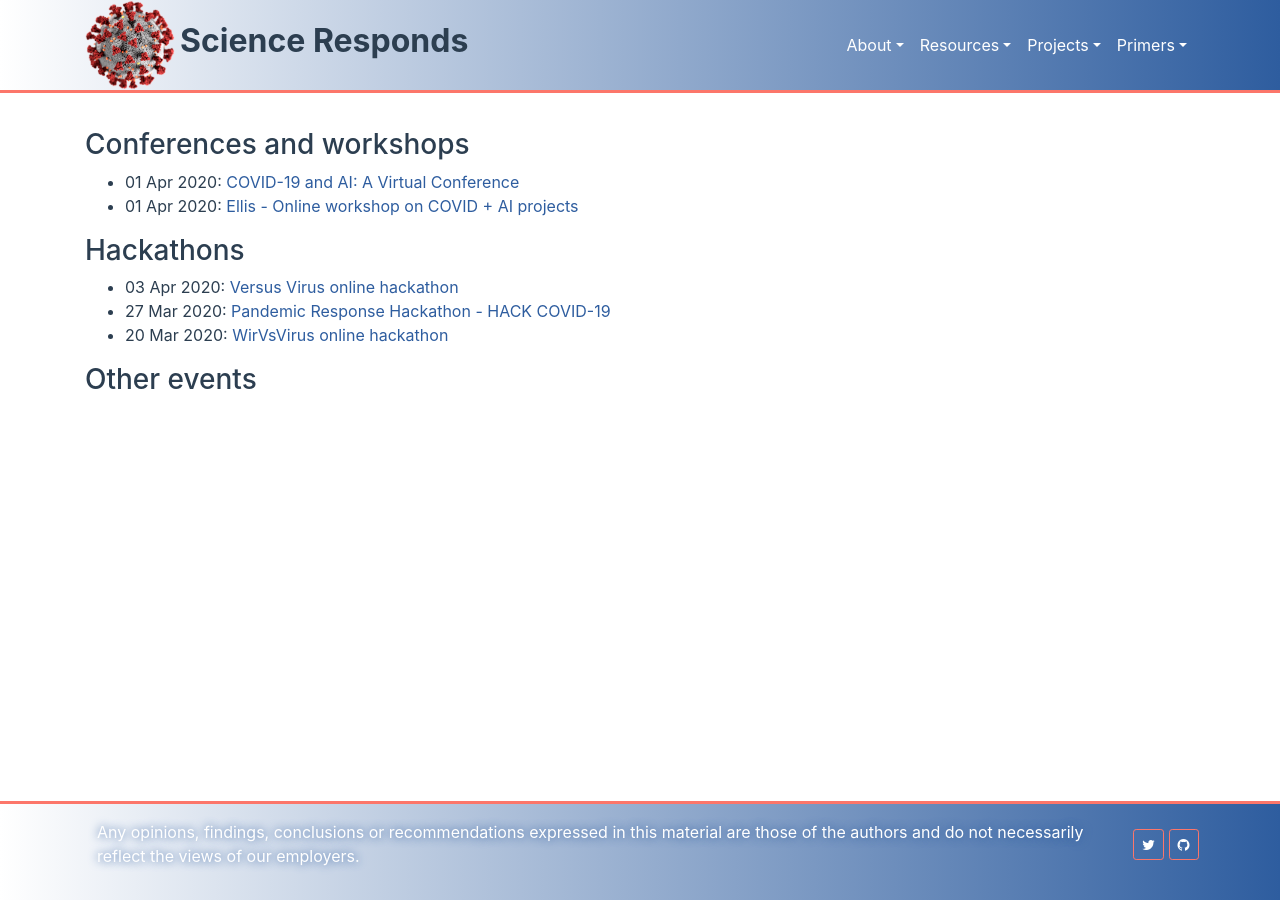
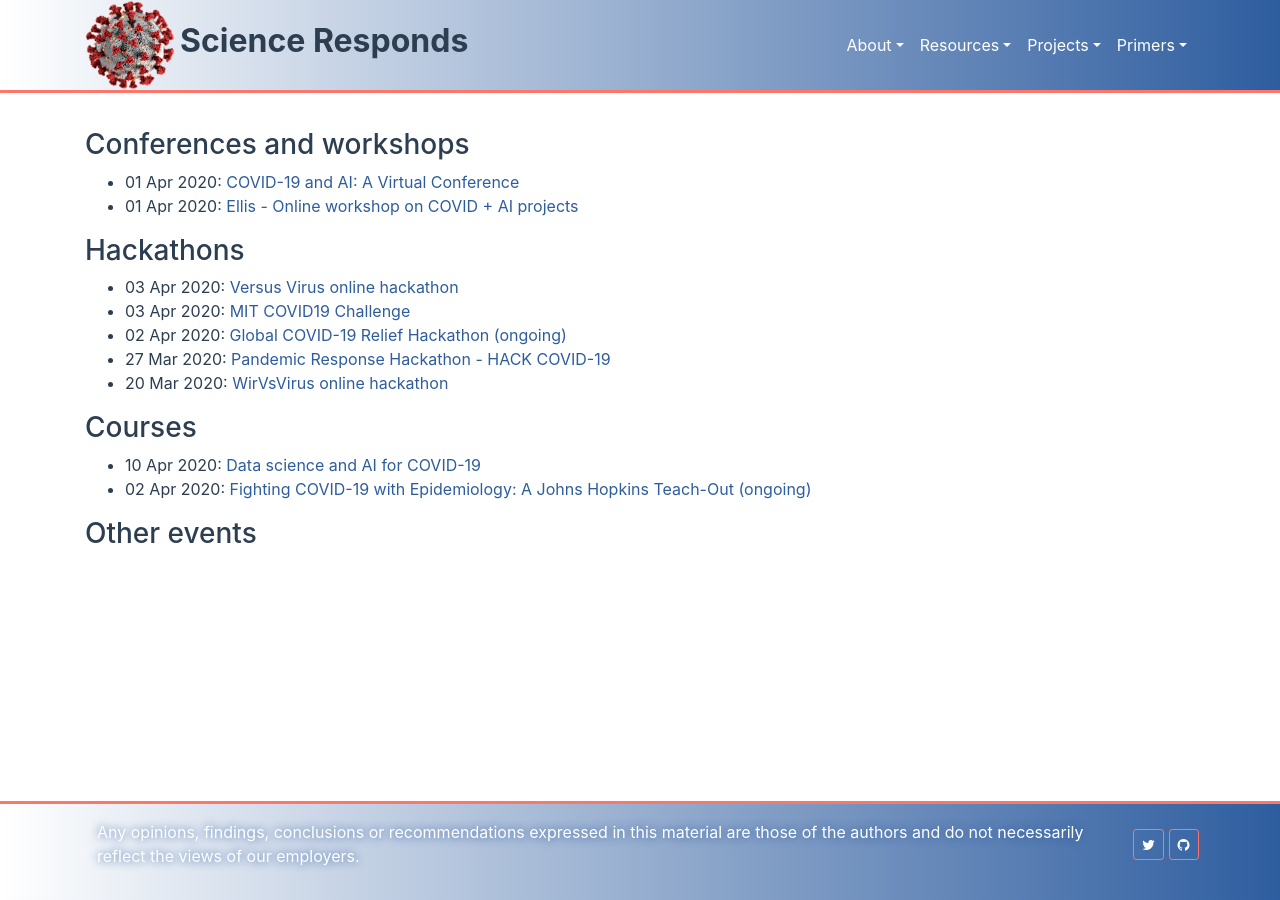
Before and after one commit to science-responds/science-responds.github.io-source, a Jekyll site: the page built from pages/resources/events.md, in a window 1280 px wide. Built offline with Jekyll 4.4.1, drawn with Linux system fonts in a browser that asks for light colours.

Commit message:
Adding some courses and hackathons (#25)
* fixing spelling error in community project

* adding papers and articles

* fixing error in yan.yml

* fixing error in ball.yml

* added datasets

* fixing small errors in dataset list

* adding courses and hackathons

* fixing error in jhu teach out

* fixing error with courses

* fixing error in events page

* fixing date errors

* fixing final date issue

* Update _data/events/jhu_teachout.yml

Co-Authored-By: Henry Schreiner <HenrySchreinerIII@gmail.com>

* fixing courses error

Co-authored-by: Savannah Thais <sthais@Savannahs-MacBook-Pro.local>
Co-authored-by: Henry Schreiner <HenrySchreinerIII@gmail.com>

```diff
--- /dev/null
+++ b/_data/events/global_relief_hack.yml
@@ -0,0 +1,4 @@
+type: hackathon
+link: https://hackathon.gogcrc.org/
+date: 2020-04-02
+title: Global COVID-19 Relief Hackathon (ongoing)
--- /dev/null
+++ b/_data/events/jhu_teachout.yml
@@ -0,0 +1,4 @@
+type: course
+link: https://www.coursera.org/learn/covid19-epidemiology
+date: 2020-04-02
+title: "Fighting COVID-19 with Epidemiology: A Johns Hopkins Teach-Out (ongoing)"
--- /dev/null
+++ b/_data/events/mit_covid_challenge.yml
@@ -0,0 +1,4 @@
+type: hackathon
+link: https://covid19challenge.mit.edu/
+date: 2020-04-03
+title: MIT COVID19 Challenge
--- /dev/null
+++ b/_data/events/stanford_course.yml
@@ -0,0 +1,4 @@
+type: course
+link: https://sites.google.com/view/data-science-covid-19/homepage?authuser=0
+date: 2020-04-10
+title: Data science and AI for COVID-19
--- /dev/null
+++ b/_data/publications/20200221_kremer.yml
@@ -0,0 +1,5 @@
+title: Using Kalman Filter to Predict Corona Virus Spread
+link: https://towardsdatascience.com/using-kalman-filter-to-predict-corona-virus-spread-72d91b74cc8
+date: 2020-02-21
+type: article
+authors: Ran Kremer
--- /dev/null
+++ b/_data/publications/20200314_ball.yml
@@ -0,0 +1,5 @@
+title: "A team of statisticians tries to answer the question: Of those people who become infected by Covid-19, how many will die?"
+link: https://granta.com/how-many-people-are-going-to-die-from-covid-19/
+date: 2020-03-14
+type: article
+authors: Patrick Ball et al
--- a/pages/resources/computing.md
+++ b/pages/resources/computing.md
@@ -37,6 +37,6 @@ and/or calling proposals on COVID-19 research.
   * Rosetta@Home - [website](https://boinc.bakerlab.org)
     * Volunteer computing for protein folding, structure prediction and design
 
-  * Google COVID-19 dataset access - [Google Cloud Console](https://console.cloud.google.com/marketplace/details/bigquery-public-datasets/covid19-public-data-program?_ga=2.25371005.-1523446672.1585631840)
-    * "A hosted repository of public datasets, like Johns Hopkins Center for Systems Science and Engineering (JHU CSSE), the Global Health Data from the World Bank, and OpenStreetMap data" - [Full News Item](https://cloud.google.com/blog/products/data-analytics/free-public-datasets-for-covid19)
-    * The program will remain in effect until September 15, 2020.
+  * Compute4COVID - [GitHub](https://github.com/foertter/Compute4COVID)
+    * A collection of compute resources for people doing research related to COVID virus curated by a small consortia of computing centers wishing to support efforts to combat COVID. It is intended to connect people to available resources.
+    * Includes links to a collection of Cloud and HPC resources.
--- a/pages/resources/datasets.md
+++ b/pages/resources/datasets.md
@@ -8,18 +8,33 @@ permalink: /resources/datasets
 ## Official Data Sources
 
 + [**World Health Organization**](https://www.who.int/emergencies/diseases/novel-coronavirus-2019/situation-reports): Data is updated daily and contains case counts, death counts, and transmission classifications for all countries.
+
 + [**US Center for Disease Control**](https://www.cdc.gov/coronavirus/2019-ncov/cases-updates/index.html): Data is updated daily (weekdays only) at 4pm and contains case and death counts by state and territory and testing counts.
+
 + [**European Center for Disease Control**](https://www.ecdc.europa.eu/en/geographical-distribution-2019-ncov-cases): Data is updated daily and contains case counts and death counts for all countries.
+
 + [**Our World in Data Testing Source Data**](https://ourworldindata.org/coronavirus-testing-source-data): Links to country specific data sources for testing statistics.
+
 + [**Definitive Healthcare: USA Hospital Beds**](https://coronavirus-disasterresponse.hub.arcgis.com/datasets/definitivehc::definitive-healthcare-usa-hospital-beds?geometry=98.086%2C-16.820%2C-123.047%2C72.123): Regularly pulls updated data from US hospitals and includes numbers of staffed and licensed beds and hospital information.
+
 + [**COVID-19 Provider Practice Locations**](https://www.arcgis.com/home/item.html?id=6afcaeb7549f4390b07224a0be01b3a6): Contains practice locations of physician and non-physician healthcare providers in specialities related to COVID-19 response efforts.
 
 ## Web Scrapers and Compiled Datasets
 + [**COVID-19 Tweet IDs**](https://github.com/echen102/COVID-19-TweetIDs): The repository contains an ongoing collection of tweets IDs associated with the novel coronavirus COVID-19 (SARS-CoV-2), which commenced on January 28, 2020.
+
 + [**The Covid Tracking Project**](https://covidtracking.com/): The COVID Tracking Project collects information from 50 US states, the District of Columbia, and 5 other US territories including positive and negative results, pending tests, and total people tested for each state or district currently reporting that data.
+
 + [**Esri Global Cases**](https://coronavirus-disasterresponse.hub.arcgis.com/datasets/bbb2e4f589ba40d692fab712ae37b9ac_1?geometry=119.260%2C-38.069%2C-101.873%2C63.033): Pulls up-to-date data from WHO, US CDC, China NHC, ECDC, and DXY.
+
 + [**Esri Global Deaths**](https://coronavirus-disasterresponse.hub.arcgis.com/datasets/bbb2e4f589ba40d692fab712ae37b9ac_0?geometry=119.260%2C-38.069%2C-101.873%2C63.033): Pulls up-to-date data from WHO, US CDC, China NHC, ECDC, and DXY.
+
 + [**Esri US Cases**](https://coronavirus-disasterresponse.hub.arcgis.com/datasets/628578697fb24d8ea4c32fa0c5ae1843_0/data?geometry=98.337%2C-19.609%2C-122.795%2C71.199&page=10): Pulls up-to-date US county level data from WHO, CDC, ECDC, NHC, DXY, 1point3acres, Worldometers.info, BNO, state and national government health departments, and local media reports.
+
 + [**CORD-19**](https://pages.semanticscholar.org/coronavirus-research): A free resource of over 44,000 scholarly articles, including over 29,000 with full text, about COVID-19 and the coronavirus family of viruses for use by the global research community.
+
 + [**Corona Data Scraper**](https://coronadatascraper.com/#home): Corona Data Scraper pulls COVID-19 Coronavirus case data from verified sources, finds the corresponding GeoJSON features, and adds population data.
+
 + [**Our World in Data COVID-19 Statistics and Research**](https://ourworldindata.org/coronavirus): A collection of data and visualizations collected from a variety of sources. Includes information on cases, deaths, testing, and mortality.
+
++ [**Google COVID-19 daaset access**](https://console.cloud.google.com/marketplace/details/bigquery-public-datasets\
+/covid19-public-data-program?_ga=2.25371005.-1523446672.1585631840): A hosted repository of public datasets like the Johns Hopkins Center for Systems Science and Engineering, Global Health Data from World Bank, and OpenStreetMap data. Open unil September 15, 2020.
--- a/pages/resources/events.md
+++ b/pages/resources/events.md
@@ -24,13 +24,24 @@ permalink: /resources/events
   {% endfor %}
 </ul>
 
+### Courses
+<ul>
+  {% for evt in sorted_events %}
+     {% if evt.type == 'course' %}
+     <li> {% include print_evt.html evt=evt %} </li>
+     {% endif %}
+  {% endfor %}
+</ul>
+
 ### Other events
 
 <ul>
   {% for evt in sorted_events %}
      {% if evt.type != 'conference' %}
      {% if evt.type != 'hackathon' %}
+     {% if evt.type != 'course' %}
      <li> {% include print_evt.html evt=evt %} </li>
+     {% endif %}
      {% endif %}
      {% endif %}
   {% endfor %}
```
